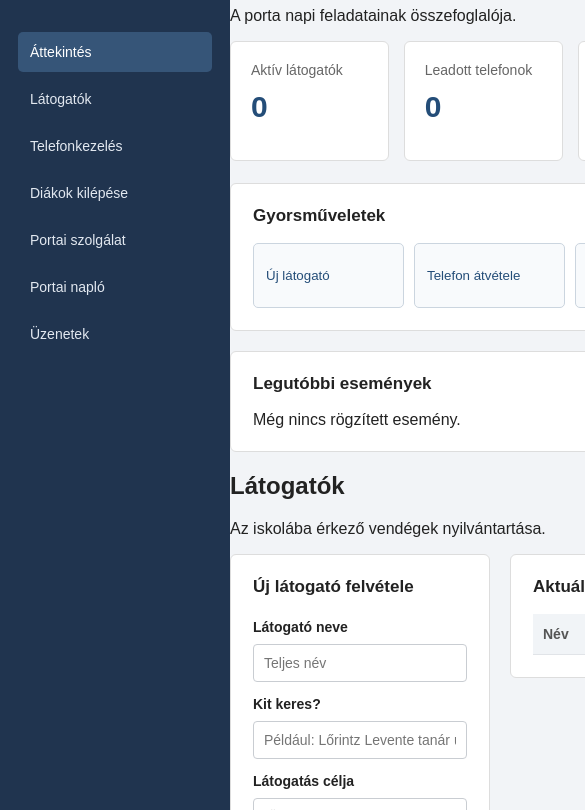
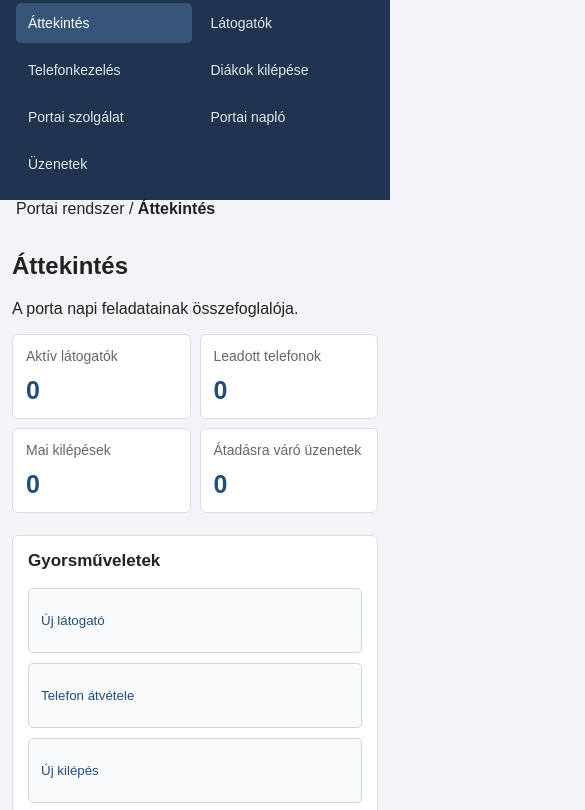
Before and after one commit to mezeimarcell1/PortaHub, a plain HTML site: page index.html in a window 390 px wide. Shown: the part 75-885 px from the top of the page, 585 px wide, since content can reach past the window. Drawn offline with Linux system fonts and the light colour scheme.

Commit message:
mobilnezet

```diff
--- a/style.css
+++ b/style.css
@@ -284,3 +284,69 @@ tbody tr:hover {
 .toast.lathato {
     display: block;
 }
+
+@media (max-width: 1000px) {
+    .stat-grid {
+        grid-template-columns: repeat(2, 1fr);
+    }
+
+    .gyors-gombok {
+        grid-template-columns: repeat(2, 1fr);
+    }
+
+    .ket-oszlop {
+        grid-template-columns: 1fr;
+    }
+}
+
+@media (max-width: 650px) {
+    .oldal-elrendezes {
+        display: block;
+    }
+
+    .oldalsav {
+        width: 100%;
+        padding: 16px;
+    }
+
+    .oldalsav-alcim {
+        margin-bottom: 15px;
+    }
+
+    .oldalsav nav {
+        display: grid;
+        grid-template-columns: repeat(2, 1fr);
+    }
+
+    .oldalsav-alul {
+        display: none;
+    }
+
+    .felso-sav {
+        padding: 0 16px;
+    }
+
+    .tartalom {
+        padding: 18px 12px;
+    }
+
+    .stat-grid {
+        gap: 9px;
+    }
+
+    .stat-doboz {
+        padding: 13px;
+    }
+
+    .stat-doboz strong {
+        font-size: 25px;
+    }
+
+    .gyors-gombok {
+        grid-template-columns: 1fr;
+    }
+
+    .kartya {
+        padding: 15px;
+    }
+}
```
